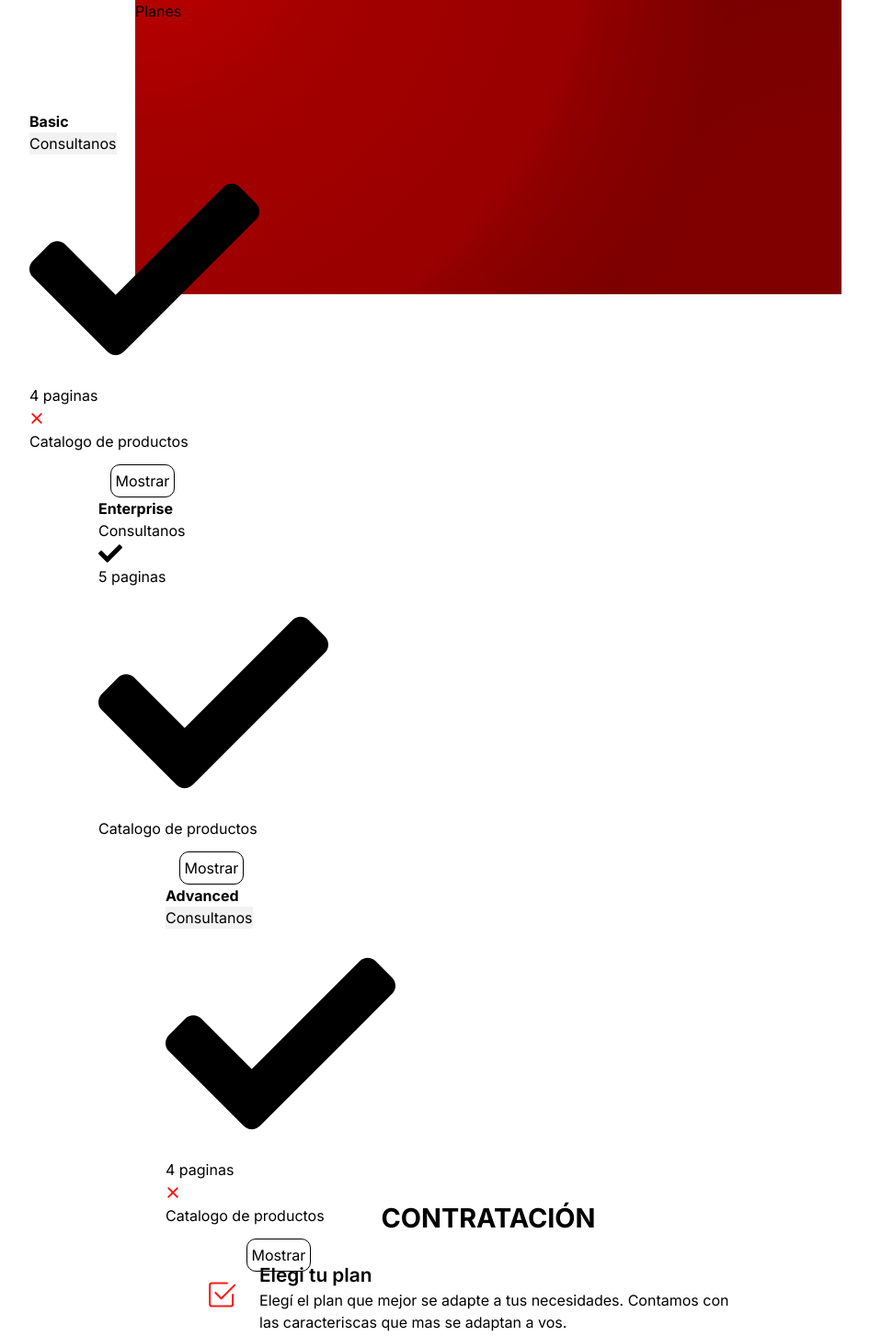
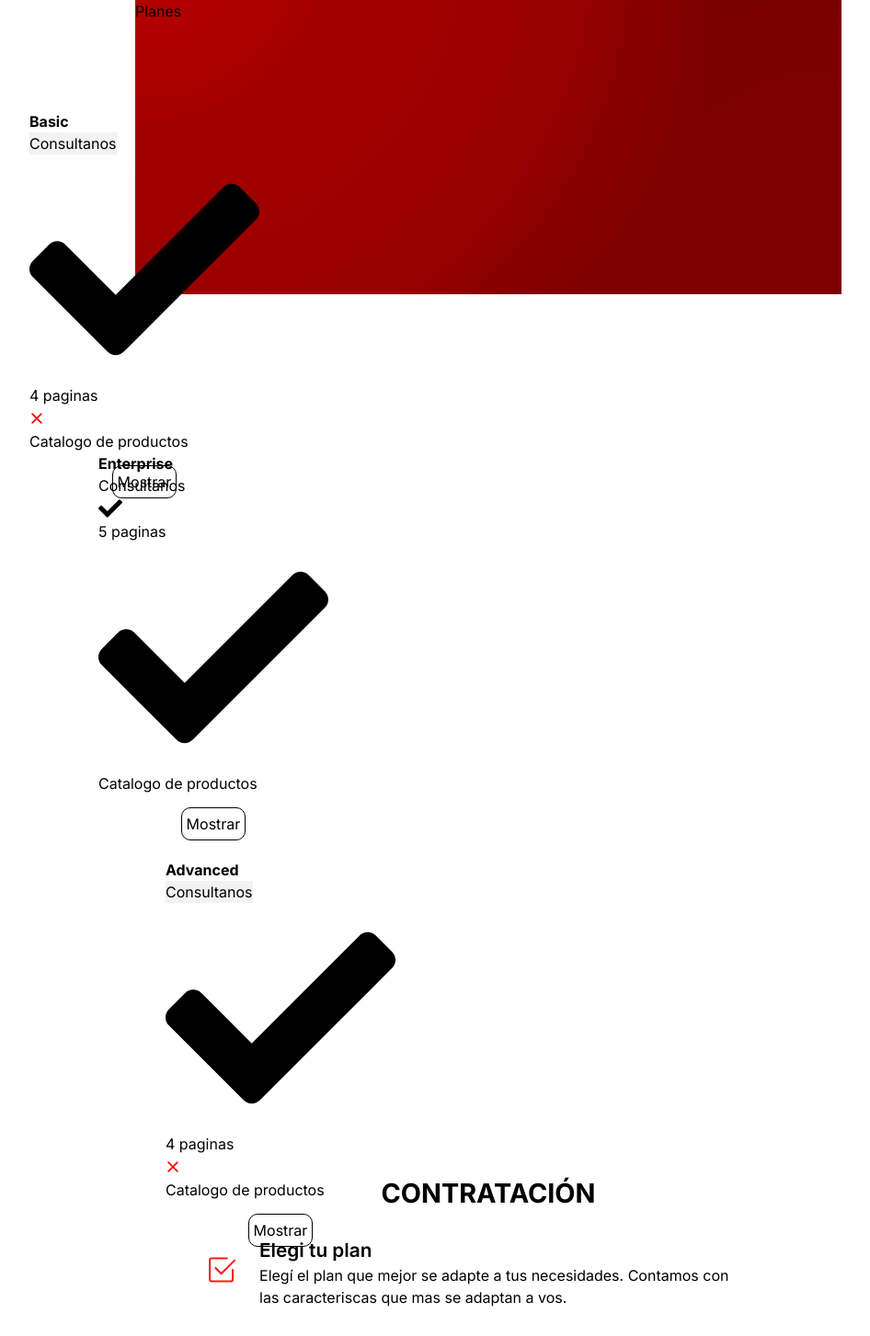
Before and after one commit to Ledesma96/GabLoad, a Next.js app: page / in a window 1280 px wide. Shown: the part 2200-3653 px from the top of the page at 92% size, without its empty margins (109-1055 px from the left). Built offline with nearby package versions, Linux system fonts and the light colour scheme.

Commit message:
arreglos de centrado y paginacion de categoria

```diff
--- a/app/Pricing.jsx
+++ b/app/Pricing.jsx
@@ -101,7 +101,7 @@ const Pricing = () => {
       <h2 className= "text-3xl font-bold text-center mb-12">Planes</h2>
     </div>
     <div className =" uno grid lg:grid-cols-3 px-6 md:px-12 xl:px-32" >
-      <div className ="p-0 py-12 pricing1" >
+      <div className =" pricing1" >
         <div className ="block rounded-lg shadow-lg bg-white h-full lg:rounded-tr-none lg:rounded-br-none" ref={ref} style={style}>
           <div className ="p-6 border-b border-gray-300 text-center">
             <p className ="uppercase mb-4 text-sm">
@@ -196,7 +196,7 @@ const Pricing = () => {
         </div>
         {vermas ? <button className="vermasPricing" onClick={handleClick}>Ocultar</button> : <button className="vermasPricing" onClick={handleClick}>Mostrar</button> }
       </div>
-      <div className ="p-0 pricing2">
+      <div className =" pricing2">
         <div className ="block rounded-lg shadow-lg bg-white h-full z-10" ref={ref2} style={style2}>
           <div className ="p-6 border-b border-gray-300 text-center">
             <p className ="uppercase mb-4 text-sm">
@@ -306,7 +306,7 @@ const Pricing = () => {
         </div>
         {vermas2 ? <button className="vermasPricing" onClick={handleClick2}>Ocultar</button>: <button className="vermasPricing" onClick={handleClick2}>Mostrar</button> }
       </div>
-      <div className="p-0 py-12 pricing3">
+      <div className=" pricing3">
         <div className="block rounded-lg shadow-lg bg-white h-full lg:rounded-tl-none lg:rounded-bl-none" ref={ref3} style={style3}>
           <div className="p-6 border-b border-gray-300 text-center">
             <p className="uppercase mb-4 text-sm">
--- a/app/globals.css
+++ b/app/globals.css
@@ -33,11 +33,26 @@
 }
 
 .vermasPricing{
+  margin-top: 16px;
   padding: 5px;
-  margin-left:35%;
-  margin-top: 15px;
   border-radius: 10px;
   border: solid 0.5px black
+}
+.pricing1{
+  display: flex;
+  flex-direction: column;
+  align-items: center;
+}
+.pricing2{
+  margin: 16px 0px;
+  display: flex;
+  flex-direction: column;
+  align-items: center;
+}
+.pricing3{
+  display: flex;
+  flex-direction: column;
+  align-items: center;
 }
 
 /*layout*/
@@ -526,8 +541,6 @@
   flex-wrap: wrap;
 }
 .category__item{
-  height: 250px;
-  margin-top: 90px;
   display: flex;
   flex-direction: column;
   justify-content: center;
@@ -547,7 +560,6 @@
 
 /*footer layout*/
 .footer{
-  margin-top: 50px;
   background-color: black;
   display: flex;
   flex-direction: column;
@@ -791,7 +803,6 @@
 
   /*component footer*/
   .footer{
-    margin-top: 0px;
     display: grid;
     grid-template-columns: 1fr;
     grid-template-rows: 1fr 1fr 0.3fr;
@@ -953,8 +964,6 @@
 
   /*pricing conponent*/
   .vermasPricing{
-    margin-left: 30%;
-    margin-top: 5%;
     padding: 3px;
     color: black;
     font-weight: 600;
@@ -978,11 +987,13 @@
     margin-left: -115px;
   }
   .pricing2{
+    margin-top: -50px;
     z-index: 2;
     width: 250px;
     margin-left: -40px;
   }
   .pricing3{
+    margin-top: 20px;
     width: 250px;
     margin-left: 33px;
     z-index: 1;
```
